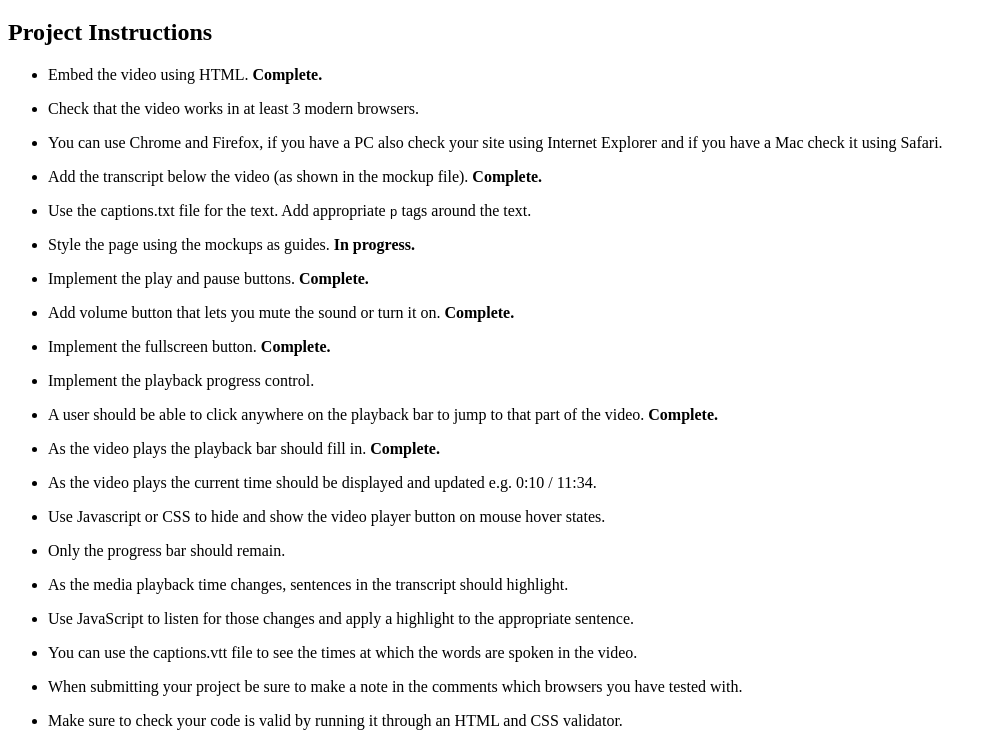
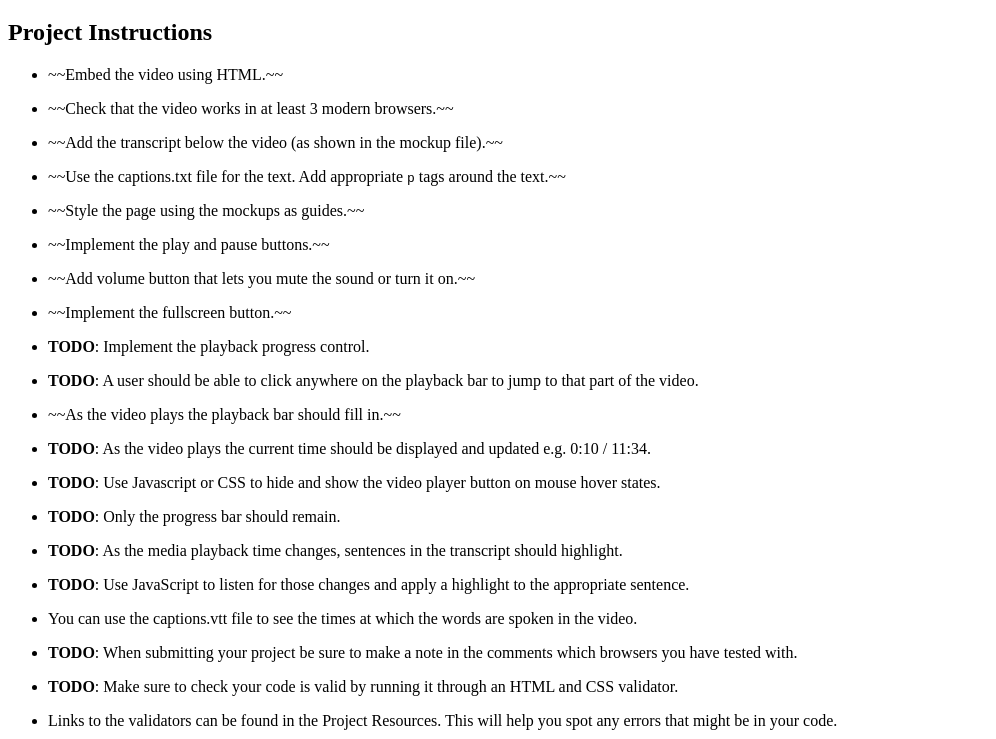
Before and after one commit to zcardais/P7_interactive_video_player, a plain HTML site: page readme.html in a window 1280 px wide. Shown: the part 61-800 px from the top of the page, without its empty margins (0-996 px from the left). Drawn offline with Linux system fonts and the light colour scheme.

Commit message:
Lots of optimizations made to overall layout and usability; Still lots to do to complete the project; Hopefully going to solve for much of it during upcoming mentor session in two days.

```diff
--- a/readme.html
+++ b/readme.html
@@ -9,26 +9,25 @@
 <h2 id="projectinstructions">Project Instructions</h2>
 
 <ul>
-<li><p>Embed the video using HTML. <strong>Complete.</strong></p></li>
-<li><p>Check that the video works in at least 3 modern browsers.</p></li>
-<li><p>You can use Chrome and Firefox, if you have a PC also check your site using Internet Explorer and if you have a Mac check it using Safari.</p></li>
-<li><p>Add the transcript below the video (as shown in the mockup file). <strong>Complete.</strong></p></li>
-<li><p>Use the captions.txt file for the text. Add appropriate <code>p</code> tags around the text.</p></li>
-<li><p>Style the page using the mockups as guides. <strong>In progress.</strong></p></li>
-<li><p>Implement the play and pause buttons. <strong>Complete.</strong></p></li>
-<li><p>Add volume button that lets you mute the sound or turn it on. <strong>Complete.</strong></p></li>
-<li><p>Implement the fullscreen button. <strong>Complete.</strong></p></li>
-<li><p>Implement the playback progress control.</p></li>
-<li><p>A user should be able to click anywhere on the playback bar to jump to that part of the video. <strong>Complete.</strong></p></li>
-<li><p>As the video plays the playback bar should fill in. <strong>Complete.</strong></p></li>
-<li><p>As the video plays the current time should be displayed and updated e.g. 0:10 / 11:34.</p></li>
-<li><p>Use Javascript or CSS to hide and show the video player button on mouse hover states.</p></li>
-<li><p>Only the progress bar should remain.</p></li>
-<li><p>As the media playback time changes, sentences in the transcript should highlight.</p></li>
-<li><p>Use JavaScript to listen for those changes and apply a highlight to the appropriate sentence.</p></li>
+<li><p>~~Embed the video using HTML.~~</p></li>
+<li><p>~~Check that the video works in at least 3 modern browsers.~~</p></li>
+<li><p>~~Add the transcript below the video (as shown in the mockup file).~~</p></li>
+<li><p>~~Use the captions.txt file for the text. Add appropriate <code>p</code> tags around the text.~~</p></li>
+<li><p>~~Style the page using the mockups as guides.~~</p></li>
+<li><p>~~Implement the play and pause buttons.~~</p></li>
+<li><p>~~Add volume button that lets you mute the sound or turn it on.~~</p></li>
+<li><p>~~Implement the fullscreen button.~~</p></li>
+<li><p><strong>TODO</strong>: Implement the playback progress control.</p></li>
+<li><p><strong>TODO</strong>: A user should be able to click anywhere on the playback bar to jump to that part of the video.</p></li>
+<li><p>~~As the video plays the playback bar should fill in.~~</p></li>
+<li><p><strong>TODO</strong>: As the video plays the current time should be displayed and updated e.g. 0:10 / 11:34.</p></li>
+<li><p><strong>TODO</strong>: Use Javascript or CSS to hide and show the video player button on mouse hover states.</p></li>
+<li><p><strong>TODO</strong>: Only the progress bar should remain.</p></li>
+<li><p><strong>TODO</strong>: As the media playback time changes, sentences in the transcript should highlight.</p></li>
+<li><p><strong>TODO</strong>: Use JavaScript to listen for those changes and apply a highlight to the appropriate sentence.</p></li>
 <li><p>You can use the captions.vtt file to see the times at which the words are spoken in the video.</p></li>
-<li><p>When submitting your project be sure to make a note in the comments which browsers you have tested with.</p></li>
-<li><p>Make sure to check your code is valid by running it through an HTML and CSS validator.</p></li>
+<li><p><strong>TODO</strong>: When submitting your project be sure to make a note in the comments which browsers you have tested with.</p></li>
+<li><p><strong>TODO</strong>: Make sure to check your code is valid by running it through an HTML and CSS validator.</p></li>
 <li><p>Links to the validators can be found in the Project Resources. This will help you spot any errors that might be in your code.</p></li>
 <li><p>There are a few exceptions that you don&#8217;t need to fix:</p>
 
--- a/styles/main-min.css
+++ b/styles/main-min.css
@@ -5,13 +5,13 @@
 }
 
 body {
-    font: normal normal 300 normal 16px/1.6 'Open Sans', Helvetica, Arial, sans-serif;
+    font: 18px/2 'Open Sans', Helvetica, Arial, sans-serif;
     width: 100%;
 }
 
 #wrapper {
+    max-width: 64%;
     margin: 0 auto;
-    padding: 5px;
 }
 
 .hidden {
@@ -19,11 +19,10 @@ body {
 }
 
 .captions {
-    padding: 10px 20px;
+    padding: 3px;
 }
 
 #video-container {
-    max-width: 100%;
     height: auto;
     margin: 0 auto;
     position: relative;
@@ -41,20 +40,10 @@ body {
     -o-transition: opacity .3s;
     -ms-transition: opacity .3s;
     transition: opacity .3s;
-    /*background-image: linear-gradient(bottom, rgb(3, 113, 168) 13%, rgb(0, 136, 204) 100%);*/
-    /*background-image: -o-linear-gradient(bottom, rgb(3, 113, 168) 13%, rgb(0, 136, 204) 100%);*/
-    /*background-image: -moz-linear-gradient(bottom, rgb(3, 113, 168) 13%, rgb(0, 136, 204) 100%);*/
-    /*background-image: -webkit-linear-gradient(bottom, rgb(3, 113, 168) 13%, rgb(0, 136, 204) 100%);*/
-    /*background-image: -ms-linear-gradient(bottom, rgb(3, 113, 168) 13%, rgb(0, 136, 204) 100%);*/
-    /*background-image: -webkit-gradient( linear, left bottom, left top, color-stop(0.13, rgb(3, 113, 168)), color-stop(1, rgb(0, 136, 204)));*/
 }
 
 #video-container:hover #video-controls {
     opacity: .9;
-}
-
-#video-container #video-controls #p {
-    /*opacity: 1;*/
 }
 
 button {
@@ -80,30 +69,21 @@ progress[value] {
     -webkit-appearance: none;
     -moz-appearance: none;
     appearance: none;
-
     width: 100%;
     height: 6%;
 }
 
 progress[value]::-webkit-progress-bar {
-  background-color: rgba(0,0,0,.3);
-  color: #eee;
-  border-radius: 2px;
-  box-shadow: 0 2px 5px rgba(0, 0, 0, 0.25) inset;
+    background-color: rgba(0, 0, 0, .3);
+    color: #eeeeee;
+    border-radius: 2px;
+    box-shadow: 0 2px 5px rgba(0, 0, 0, 0.25) inset;
 }
 
 progress[value]::-webkit-progress-value {
-    background-image:
-        /*-webkit-linear-gradient(-45deg,
-                               transparent 33%, rgba(0, 0, 0, .1) 33%,
-                               rgba(0,0, 0, .1) 66%, transparent 66%),
-       -webkit-linear-gradient(top,
-                               rgba(255, 255, 255, .25),
-                               rgba(0, 0, 0, .25)),*/
-       -webkit-linear-gradient(left, #F29D39, #F29D39);
-
     border-radius: 2px;
     background-size: 35px 20px, 100% 100%, 100% 100%;
+    background-color: #F29D39;
 }
 
 #p {
@@ -116,10 +96,10 @@ progress[value]::-webkit-progress-value {
 }
 
 #volume-bar {
-    display:none;
+    display: none;
 }
-#full-screen,
-#mute {
+
+#full-screen, #mute {
     float: right;
     margin: 0 1px;
 }
--- a/styles/main.css
+++ b/styles/main.css
@@ -5,13 +5,13 @@
 }
 
 body {
-    font: normal normal 300 normal 16px/1.6 'Open Sans', Helvetica, Arial, sans-serif;
+    font: 18px/2 'Open Sans', Helvetica, Arial, sans-serif;
     width: 100%;
 }
 
 #wrapper {
+    max-width: 64%;
     margin: 0 auto;
-    padding: 5px;
 }
 
 .hidden {
@@ -19,11 +19,10 @@ body {
 }
 
 .captions {
-    padding: 10px 20px;
+    padding: 3px;
 }
 
 #video-container {
-    max-width: 100%;
     height: auto;
     margin: 0 auto;
     position: relative;
@@ -41,20 +40,10 @@ body {
     -o-transition: opacity .3s;
     -ms-transition: opacity .3s;
     transition: opacity .3s;
-    /*background-image: linear-gradient(bottom, rgb(3, 113, 168) 13%, rgb(0, 136, 204) 100%);*/
-    /*background-image: -o-linear-gradient(bottom, rgb(3, 113, 168) 13%, rgb(0, 136, 204) 100%);*/
-    /*background-image: -moz-linear-gradient(bottom, rgb(3, 113, 168) 13%, rgb(0, 136, 204) 100%);*/
-    /*background-image: -webkit-linear-gradient(bottom, rgb(3, 113, 168) 13%, rgb(0, 136, 204) 100%);*/
-    /*background-image: -ms-linear-gradient(bottom, rgb(3, 113, 168) 13%, rgb(0, 136, 204) 100%);*/
-    /*background-image: -webkit-gradient( linear, left bottom, left top, color-stop(0.13, rgb(3, 113, 168)), color-stop(1, rgb(0, 136, 204)));*/
 }
 
 #video-container:hover #video-controls {
     opacity: .9;
-}
-
-#video-container #video-controls #p {
-    /*opacity: 1;*/
 }
 
 button {
@@ -80,30 +69,21 @@ progress[value] {
     -webkit-appearance: none;
     -moz-appearance: none;
     appearance: none;
-
     width: 100%;
     height: 6%;
 }
 
 progress[value]::-webkit-progress-bar {
-  background-color: rgba(0,0,0,.3);
-  color: #eee;
-  border-radius: 2px;
-  box-shadow: 0 2px 5px rgba(0, 0, 0, 0.25) inset;
+    background-color: rgba(0, 0, 0, .3);
+    color: #eeeeee;
+    border-radius: 2px;
+    box-shadow: 0 2px 5px rgba(0, 0, 0, 0.25) inset;
 }
 
 progress[value]::-webkit-progress-value {
-    background-image:
-        /*-webkit-linear-gradient(-45deg,
-                               transparent 33%, rgba(0, 0, 0, .1) 33%,
-                               rgba(0,0, 0, .1) 66%, transparent 66%),
-       -webkit-linear-gradient(top,
-                               rgba(255, 255, 255, .25),
-                               rgba(0, 0, 0, .25)),*/
-       -webkit-linear-gradient(left, #F29D39, #F29D39);
-
     border-radius: 2px;
     background-size: 35px 20px, 100% 100%, 100% 100%;
+    background-color: #F29D39;
 }
 
 #p {
@@ -116,10 +96,10 @@ progress[value]::-webkit-progress-value {
 }
 
 #volume-bar {
-    display:none;
+    display: none;
 }
-#full-screen,
-#mute {
+
+#full-screen, #mute {
     float: right;
     margin: 0 1px;
 }
```
Also changed, not shown: index.html (+4 -14 lines), scripts/main-min.js (+1 -1 lines), readme.md, scripts/main.js (line endings or trailing spaces), 1 other file.
